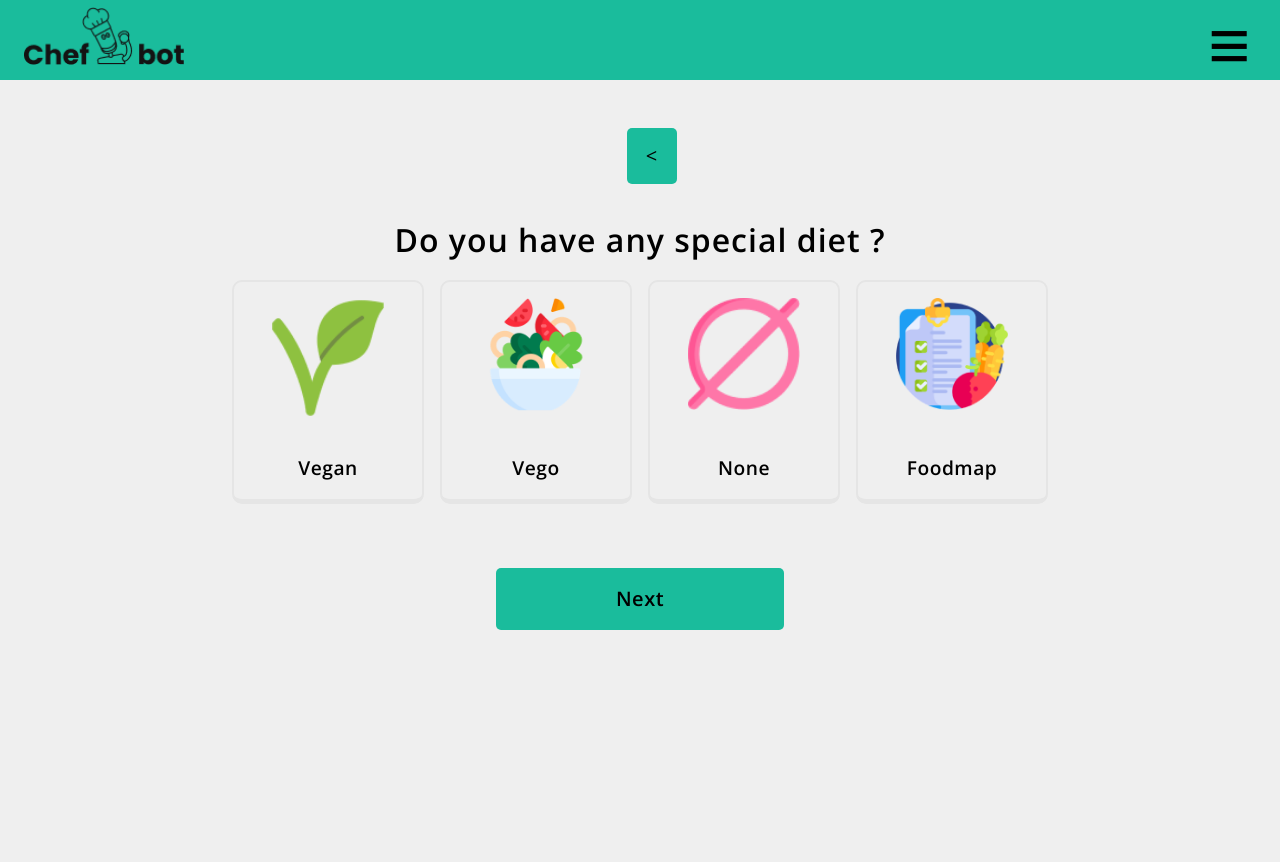
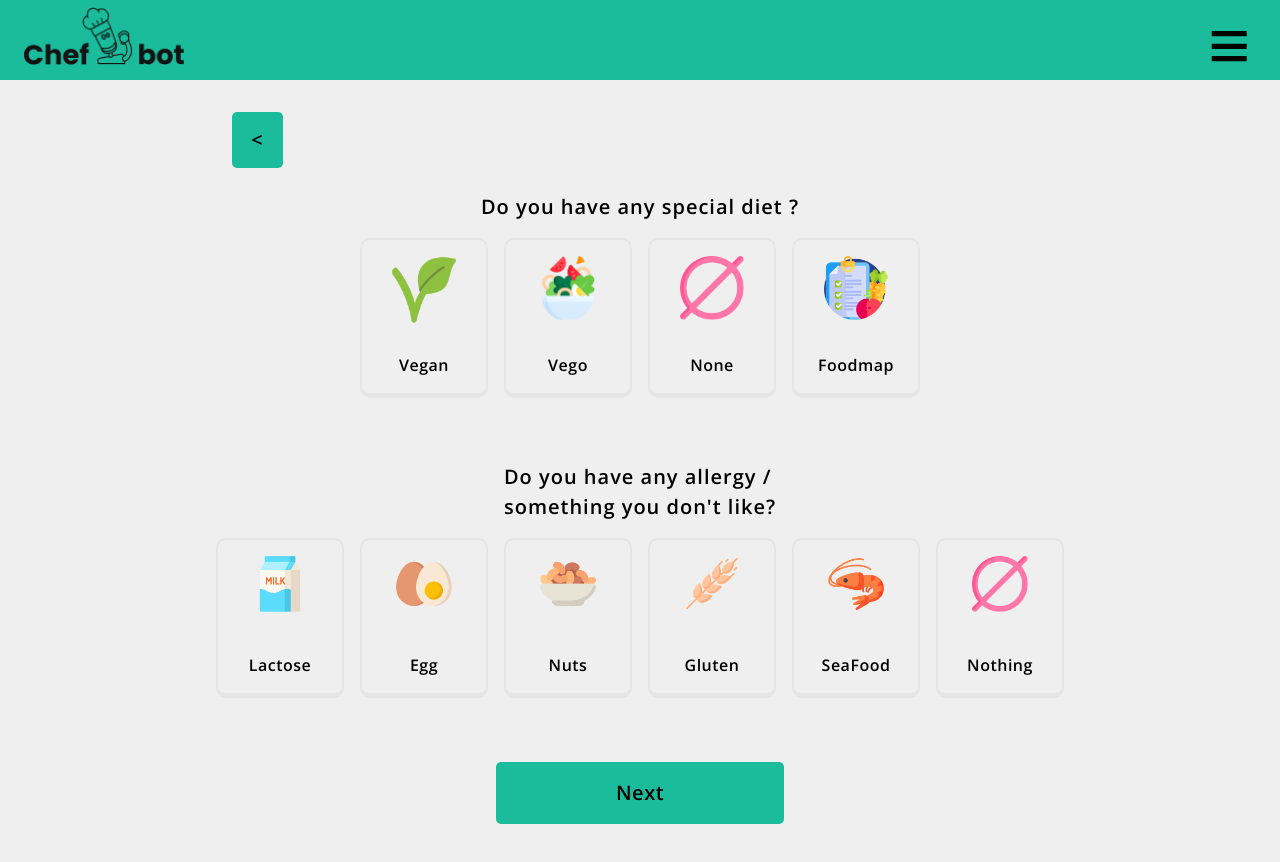
Before and after one commit to hurjan/mat-gpt, a React (Vite) app: page /diet in a window 1280 px wide. Shown: the top 862 px of the page. Built offline with nearby package versions, Linux system fonts and the light colour scheme.

Commit message:
diet page fixed

```diff
--- a/src/App.jsx
+++ b/src/App.jsx
@@ -1,7 +1,6 @@
 import { BrowserRouter as Router, Routes, Route } from "react-router-dom";
 import Header from "./components/Header";
 import Navbar from "./components/navbar.jsx";
-import Allergies from "./components/pages/Allergies";
 import Diet from "./components/pages/Diet";
 import Ingredients from "./components/pages/Ingredients";
 import LandingPage from "./components/pages/LandingPage";
@@ -26,7 +25,6 @@ function App() {
           <Routes>
             <Route path="/" element={<LandingPage />} />
             <Route path="/diet" element={<Diet />} />
-            <Route path="/allergies" element={<Allergies />} />
             <Route path="/ingredients" element={<Ingredients />} />
             <Route path="/CreateRecipe" element={<CreateRecipe />} />
             <Route path="/GeneratedRecipe" element={<GeneratedRecipe />} />
--- a/src/components/pages/Diet.jsx
+++ b/src/components/pages/Diet.jsx
@@ -1,17 +1,22 @@
 
 import DietButtons from "../DietButtons"
+import AllergiesButtons from "../AllergiesButtons";
 import "../styles/Diet.css"
 
 
 function Diet() {
   return (
     <>
+<div className="dietContainer">
     <a href="/"><button className="ArrowButton">&lt;</button></a>
-    <div className="dietContainer">
-      <p>Do you have any special diet ?</p>
-       <DietButtons/>
-      <a href="/Allergies"><button className="nextButton">Next</button></a>
-    </div>
+    <p>Do you have any special diet ?</p>
+    <DietButtons/>
+    <p>Do you have any allergy / <br /> something you don't like?</p>
+    <AllergiesButtons/>
+    <a href="/CreateRecipe"><button className="nextButton">Next</button></a>
+</div>
+
+
     </>
   );
 }
--- a/src/components/styles/Buttons.css
+++ b/src/components/styles/Buttons.css
@@ -26,15 +26,18 @@
 }
 
 .ArrowButton {
+  position: absolute;
+  top: 0;
+  left: 0;
   background-color: #1ABC9C;
   padding: .8rem 1.2rem;
-  margin-top: 1.5rem;
-  margin-left: 1.5rem;
   border-radius: 5px;
   border: none;
   font-size: 1.25rem;
+  margin: 2rem;
+
+
 }
-
 .button-container {
   display: flex;
   flex-wrap: wrap;
@@ -75,6 +78,7 @@
 }
 
 .nextButton {
+  margin-bottom: 2rem;
   padding: 1rem 7.5rem;
   background-color: #1ABC9C;
   border: none;
@@ -112,7 +116,7 @@ button, .landingButton1, .landingButton2, .dietButton, .allergieButton, .nextBut
   margin-right: 10px;
   font-size: 1rem;
 }
-
+/*
 @media (min-width: 800px) {
   .dietButton, .allergieButton {
     width: 12rem;
@@ -143,4 +147,4 @@ button, .landingButton1, .landingButton2, .dietButton, .allergieButton, .nextBut
   .dietContainer p {
     font-size: 2rem;
   }
-}
+} */
--- a/src/components/styles/Diet.css
+++ b/src/components/styles/Diet.css
@@ -1,10 +1,9 @@
 .dietContainer {
+    position: relative;
     display: flex;
     flex-direction: column;
     align-items: center;
-    margin-top: 2rem;
-    height: 80vh;
     font-size: 1.25rem;
     font-weight: bold;
-
+    padding-top: 7rem;
 }
--- a/src/components/styles/LandingPage.css
+++ b/src/components/styles/LandingPage.css
@@ -9,7 +9,7 @@
         flex-direction: column;
         align-items: center;
         justify-content: center;
-        height: 100vh;
+
 
 }
 
```
